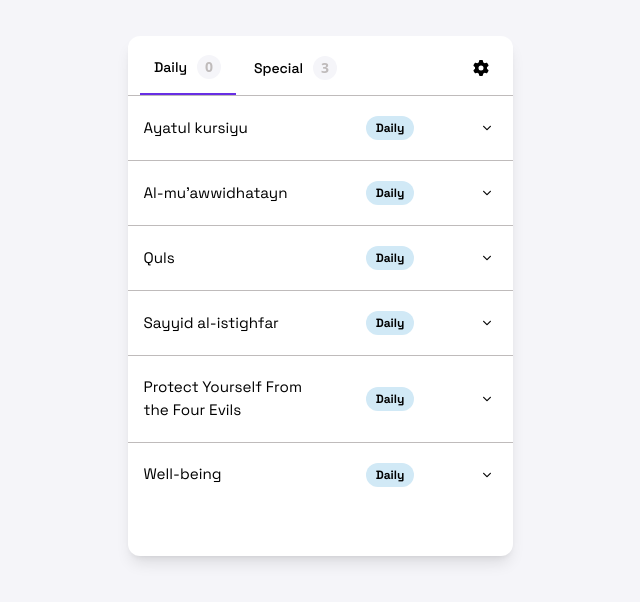
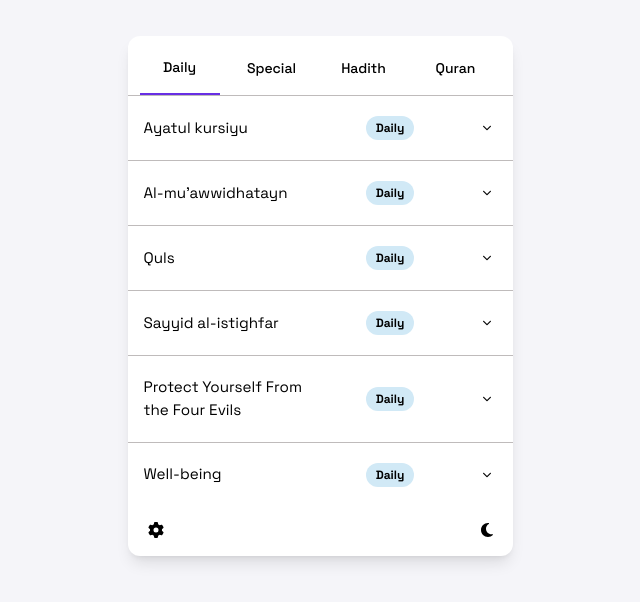
Before and after one commit to accamamuhammad/dua-tracker, a React (Vite) app: page / in a window 1280 px wide. Shown: the part 104-706 px from the top of the page, without its empty margins (320-960 px from the left). Built offline with nearby package versions, Linux system fonts and the light colour scheme.

Commit message:
seetings setup

```diff
--- a/src/App.jsx
+++ b/src/App.jsx
@@ -2,6 +2,7 @@ import "./App.css";
 import NavBar from "./components/NavBar";
 import DailyList from "./components/DailyList";
 import SpecialList from "./components/SpecialList";
+import Footer from "./components/Footer";
 import { useState } from "react";
 
 function App() {
@@ -10,12 +11,13 @@ function App() {
 
   return (
     <>
-      <main className="w-screen h-screen flex items-center justify-center bg-white300">
+      <main className="w-screen h-[100dvh] flex items-center justify-center bg-white300">
         <section className="w-screen sm:w-[385px] mx-2 sm:mx-0 h-[520px] py-1 bg-white rounded-xl shadow-lg">
           <NavBar handleCurrentPage={(page) => setCurrentList(page)} />
           <div className="h-[410px] overflow-y-scroll">
             {Pages[currentList]}
           </div>
+          <Footer />
         </section>
       </main>
     </>
--- /dev/null
+++ b/src/components/Footer.jsx
@@ -0,0 +1,45 @@
+import { useState } from "react";
+import { FontAwesomeIcon } from "@fortawesome/react-fontawesome";
+import { faGear } from "@fortawesome/free-solid-svg-icons";
+import { faMoon } from "@fortawesome/free-solid-svg-icons";
+
+const Footer = () => {
+  const [toggleSettings, setToggleSettings] = useState(false);
+  const [toggleTheme, setToggleTheme] = useState(false);
+
+  const openSettings = () => {
+    setToggleSettings(!toggleSettings);
+  };
+
+  const ChangeTheme = () => {
+    setToggleTheme(!toggleTheme);
+  };
+
+  return (
+    <div className="w-full p-2 h-12 flex items-center justify-between">
+      <div
+        onClick={() => openSettings()}
+        className="w-10 h-full cursor-pointer flex items-center justify-end pr-3"
+      >
+        <FontAwesomeIcon icon={faGear} />
+      </div>
+      <div
+        onClick={() => ChangeTheme()}
+        className="w-10 h-full cursor-pointer flex items-center justify-end pr-3"
+      >
+        <FontAwesomeIcon icon={faMoon} />
+      </div>
+      {/*
+      <div
+        className={`${
+          toggleSettings ? "flex" : "hidden"
+        } ${"top-[50px] right-[20px] bg-white300 shadow-lg w-44 h-40 rounded-xl flex items-center justify-center"}`}
+      >
+        <p>settings</p>
+      </div>
+      */}
+    </div>
+  );
+};
+
+export default Footer;
--- a/src/components/NavBar.jsx
+++ b/src/components/NavBar.jsx
@@ -1,61 +1,80 @@
 import { useState } from "react";
-import { FontAwesomeIcon } from "@fortawesome/react-fontawesome";
-import { faGear } from "@fortawesome/free-solid-svg-icons";
 
 const NavBar = (props) => {
-  const [changeBorder, setChangeBorer] = useState(false);
-  const [toggleSettings, setToggleSettings] = useState(false);
+  const [changeBorder, setChangeBorer] = useState("daily");
 
-  const handleChangePage = () => {
-    setChangeBorer(!changeBorder);
-  };
-
-  const openSettings = () => {
-    setToggleSettings(!toggleSettings);
+  const handleChangeBorder = (e) => {
+    const id = e.target.id;
+    setChangeBorer(id);
   };
 
   return (
     <nav className="w-full h-14 relative px-3 border-b-[0.5px] gap-3.5 border-white200 flex flex-row justify-between">
       <div className="flex flex-row gap-3">
-        <div onClick={handleChangePage}>
         <div
           onClick={() => props.handleCurrentPage(0)}
           className={`${
-              changeBorder ? "border-b-0" : "border-b-2 border-b-newPurple"
-            } ${"w-24 h-full cursor-pointer flex flex-row items-center justify-center gap-2.5"}`}
+            changeBorder === "daily"
+              ? "border-b-2 border-b-newPurple"
+              : "border-b-0"
+          } ${"w-20 h-full cursor-pointer flex flex-row items-center justify-center gap-2.5"}`}
         >
-            <p className="font-sgMedium text-sm">Daily</p>
-            <span className="w-6 h-6 text-sm font-bold text-white200 flex items-center justify-center rounded-full bg-white300">
-              0
-            </span>
+          <p
+            id="daily"
+            onClick={(e) => handleChangeBorder(e)}
+            className="font-sgMedium text-sm w-full h-full flex items-center justify-center"
+          >
+            Daily
+          </p>
         </div>
-        </div>
-        <div onClick={handleChangePage}>
         <div
           onClick={() => props.handleCurrentPage(1)}
           className={`${
-              changeBorder ? "border-b-2 border-b-newPurple" : "border-b-0 "
-            } ${"w-24 h-full cursor-pointer flex flex-row items-center justify-center gap-2.5"}`}
+            changeBorder === "special"
+              ? "border-b-2 border-b-newPurple"
+              : "border-b-0"
+          } ${"w-20 h-full cursor-pointer flex flex-row items-center justify-center gap-2.5"}`}
         >
-            <p className="font-sgMedium text-sm">Special</p>
-            <span className="w-6 h-6 text-sm font-bold text-white200 flex items-center justify-center rounded-full bg-white300">
-              3
-            </span>
-          </div>
-        </div>
+          <p
+            id="special"
+            onClick={(e) => handleChangeBorder(e)}
+            className="font-sgMedium text-sm w-full h-full flex items-center justify-center"
+          >
+            Special
+          </p>
         </div>
         <div
-        onClick={() => openSettings()}
-        className="w-24 h-full cursor-pointer flex items-center justify-end pr-3"
+          onClick={() => props.handleCurrentPage(1)}
+          className={`${
+            changeBorder === "Hadith"
+              ? "border-b-2 border-b-newPurple"
+              : "border-b-0"
+          } ${"w-20 h-full cursor-pointer flex flex-row items-center justify-center gap-2.5"}`}
         >
-        <FontAwesomeIcon icon={faGear} />
+          <p
+            id="Hadith"
+            onClick={(e) => handleChangeBorder(e)}
+            className="font-sgMedium text-sm w-full h-full flex items-center justify-center"
+          >
+            Hadith
+          </p>
         </div>
         <div
+          onClick={() => props.handleCurrentPage(1)}
           className={`${
-          toggleSettings ? "flex" : "hidden"
-        } ${"absolute top-[50px] right-[20px] bg-white300 shadow-lg w-44 h-40 rounded-xl flex items-center justify-center"}`}
+            changeBorder === "Quran"
+              ? "border-b-2 border-b-newPurple"
+              : "border-b-0"
+          } ${"w-20 h-full cursor-pointer flex flex-row items-center justify-center gap-2.5"}`}
         >
-        <p>settings</p>
+          <p
+            id="Quran"
+            onClick={(e) => handleChangeBorder(e)}
+            className="font-sgMedium text-sm w-full h-full flex items-center justify-center"
+          >
+            Quran
+          </p>
+        </div>
       </div>
     </nav>
   );
```
Lines whose indentation alone changed are shown as unchanged.
